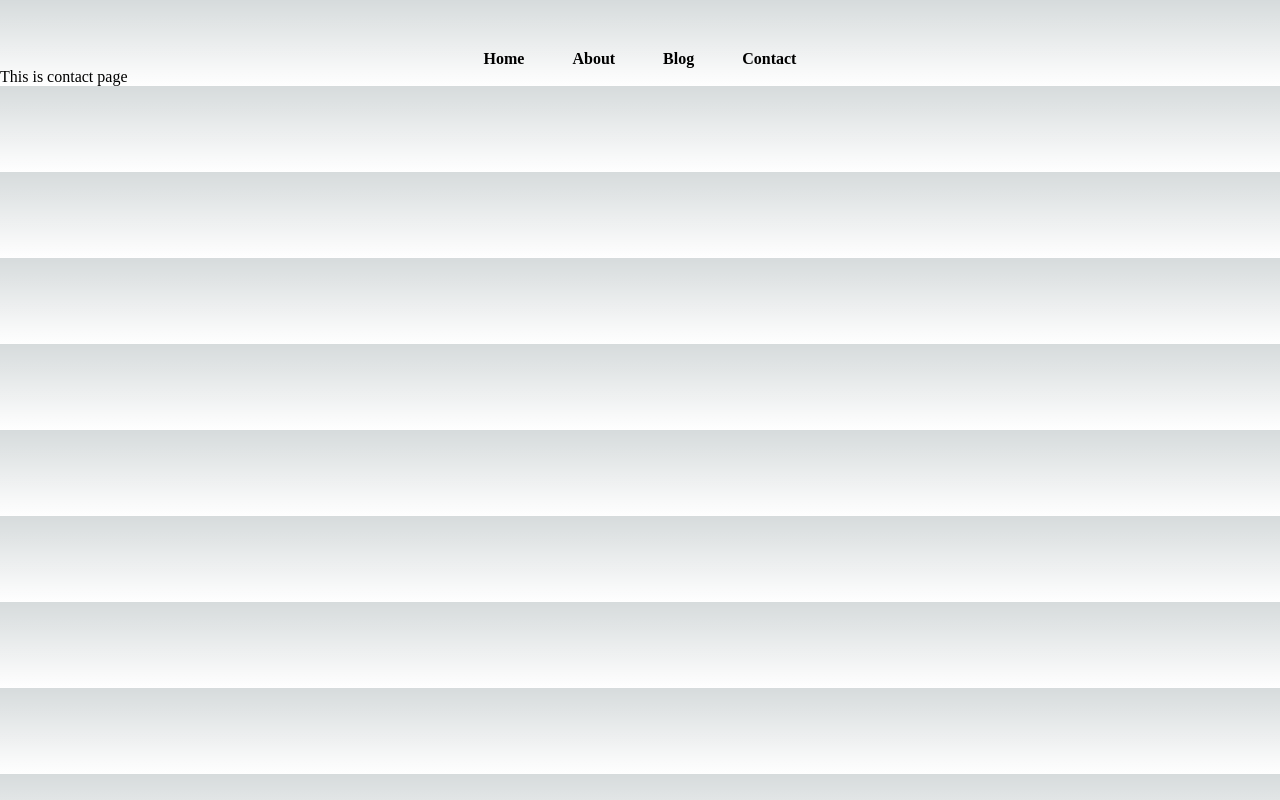
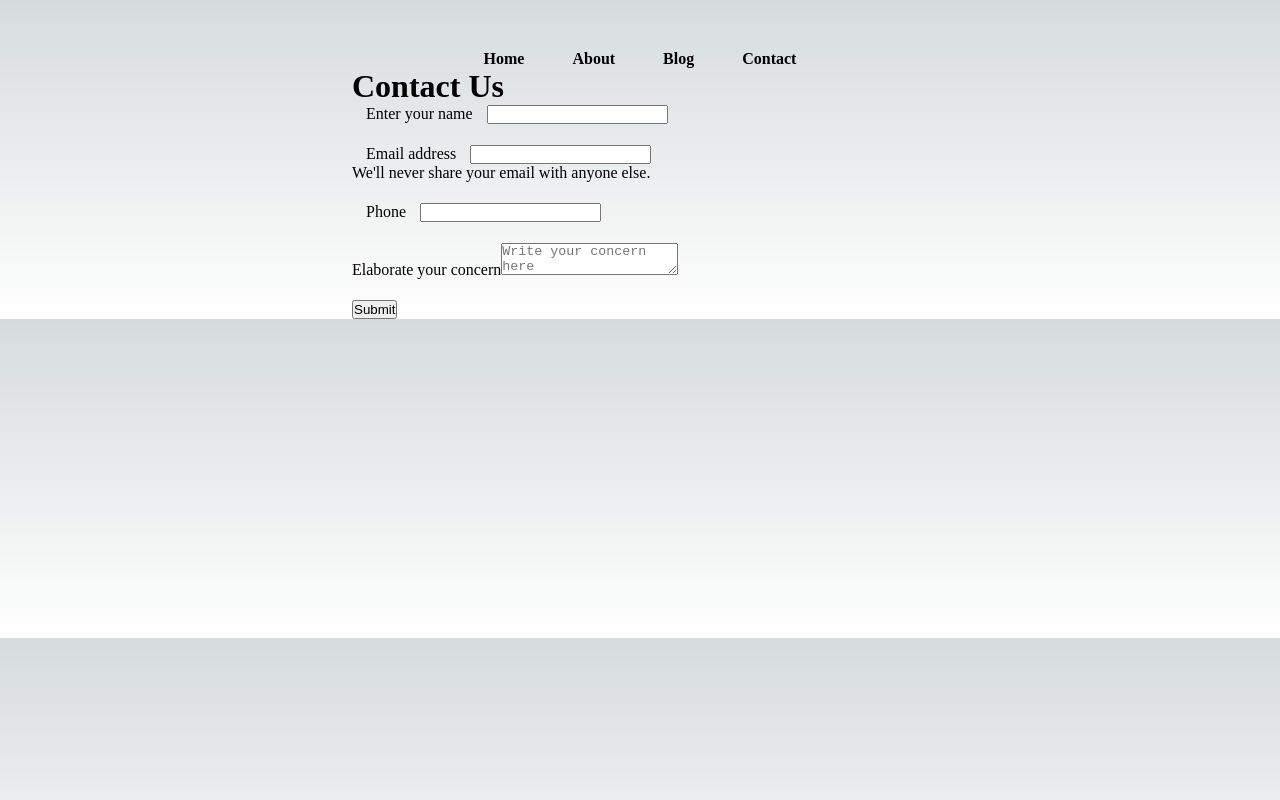
Before and after one commit to RoshanSawlani/huntingcoder, a Next.js app: page /contact in a window 1280 px wide. Built offline with nearby package versions, Linux system fonts and the light colour scheme.

Commit message:
Designing the /contact Frontend Page

```diff
--- /dev/null
+++ b/contactdata/4.json
@@ -0,0 +1 @@
+{"phone":"1234567890","name":"Jack","email":"jack@gmail.com","desc":"yes"}
--- /dev/null
+++ b/contactdata/5.json
@@ -0,0 +1 @@
+{"phone":"1234567890","name":"Jack","email":"jack@gmail.com","desc":"yes"}
--- a/pages/contact.js
+++ b/pages/contact.js
@@ -1,8 +1,79 @@
-import React from 'react'
+import React, { useState } from 'react'
+import styles from '../styles/Contact.module.css'
 
 const Contact = () => {
+  const [name, setName] = useState('')
+  const [email, setEmail] = useState('')
+  const [phone, setPhone] = useState('')
+  const [desc, setDesc] = useState('')
+
+
+const handleSubmit = (e) => {
+  e.preventDefault()
+  console.log(phone,name,email,desc)
+  const data = {phone,name,email,desc}
+  fetch("http://localhost:3004/api/postcontact",{
+    method: 'POST',
+    headers: {'Content-Type': 'application/json'},
+    body: JSON.stringify(data)
+  })
+  .then(response=>response.text())
+  .then(data=>{
+    console.log('Success',data)
+    alert('Thanks for contacting us')
+    setPhone('')
+    setName('')
+    setDesc('')
+    setEmail('')
+  })
+  .catch((error)=>{
+    console.error("Error",error)
+  })
+}
+const handleChange = (e) => {
+  if(e.target.name == "phone"){
+    setPhone(e.target.value)
+  }
+  else if (e.target.name == "email"){
+    setEmail(e.target.value)
+  }
+  else if (e.target.name == "desc"){
+    setDesc(e.target.value)
+  }
+  else if (e.target.name == "name"){
+    setName(e.target.value)
+  }
+}
+
   return (
-    <div>This is contact page</div>
+    <div className={styles.container}>
+      <h1>Contact Us</h1>
+      <form onSubmit={handleSubmit}>
+
+        <div className={styles.mb3}>
+          <label htmlFor="name" className={styles.formlabel}>Enter your name</label>
+          <input type="text" name="name" value={name} onChange={handleChange} className="form-control" id="name" aria-describedby="emailHelp" />
+        </div>
+
+        <div className={styles.mb3}>
+          <label htmlFor="email" className={styles.formlabel}>Email address</label>
+          <input type="email"name="email" value={email} onChange={handleChange} className="form-control" id="email" aria-describedby="emailHelp" />
+          <div id="emailHelp" className="form-text">We'll never share your email with anyone else.</div>
+        </div>
+
+        <div className={styles.mb3}>
+          <label htmlFor="phone" className={styles.formlabel}>Phone</label>
+          <input type="phone" value={phone} onChange={handleChange} className="form-control" name="phone" id="phone" />
+        </div>
+
+        <div className={styles.mb3}>
+          <label htmlFor="floatingTextarea">Elaborate your concern</label>
+          <textarea value={desc} name='desc' onChange={handleChange} className="form-control" placeholder="Write your concern here" id="desc" />
+        </div>
+
+        <button type="submit" className="btn btn-primary">Submit</button>
+      </form>
+    </div>
   )
 }
 
--- /dev/null
+++ b/styles/Contact.module.css
@@ -0,0 +1,10 @@
+.container{
+    max-width: 45vw;
+    margin: auto;
+}
+.mb3{
+    margin-bottom: 21px;
+}
+.formlabel{
+    margin: 0px 14px;
+}
```
